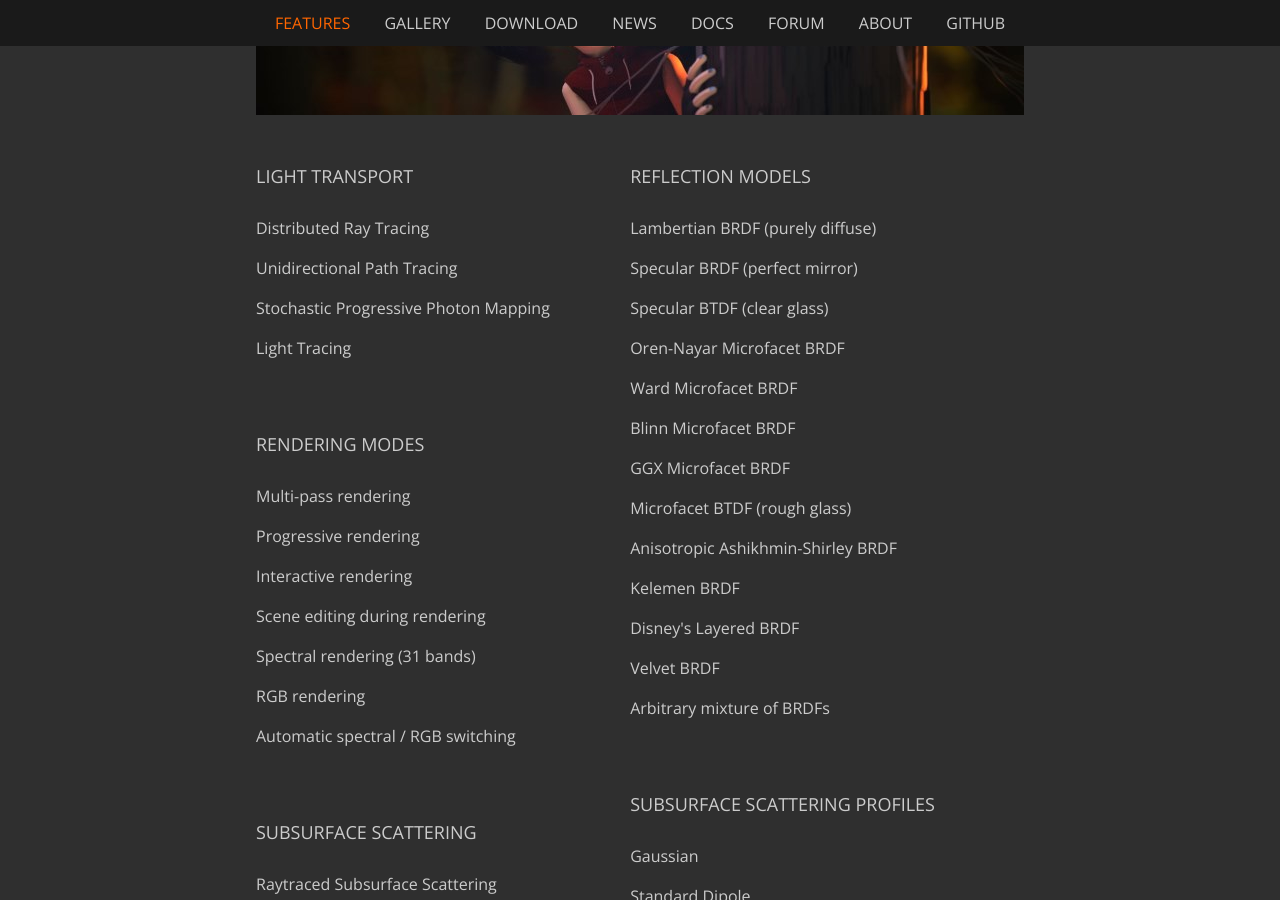
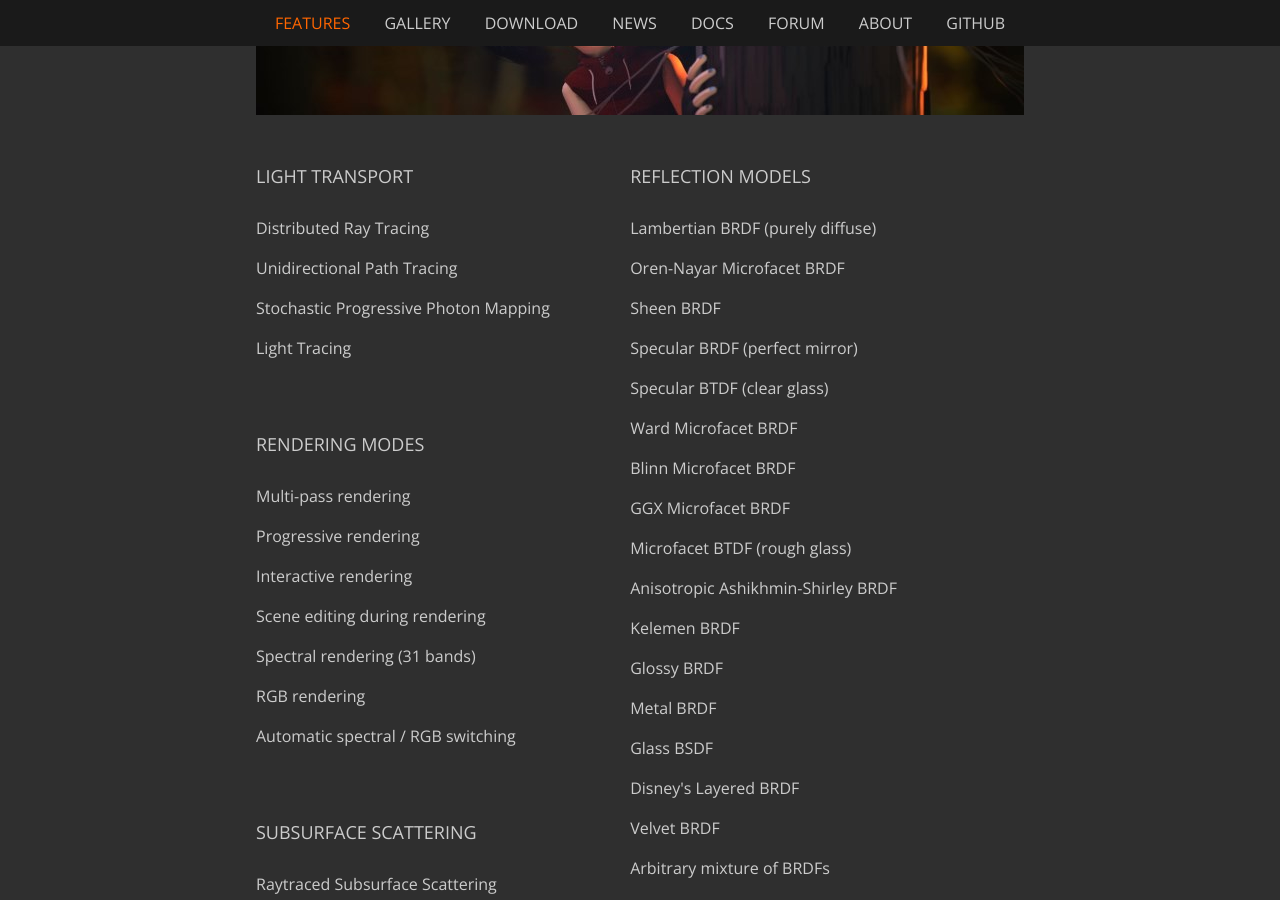
Before and after one commit to appleseedhq/appleseedhq.github.io, a Jekyll site: the page built from features.md, in a window 1280 px wide and 900 px high, scrolled down 660 px. Built offline with Jekyll 4.4.1, drawn with Linux system fonts in a browser that asks for light colours; nearby versions of some CDN libraries.

Commit message:
Updated features for 1.4.0 beta

```diff
--- a/_layouts/features.html
+++ b/_layouts/features.html
@@ -44,15 +44,19 @@
                             <h3>Reflection Models</h3>
                             <ul>
                                 <li>Lambertian BRDF (purely diffuse)</li>
+                                <li>Oren-Nayar Microfacet BRDF</li>
+                                <li>Sheen BRDF</li>
                                 <li>Specular BRDF (perfect mirror)</li>
                                 <li>Specular BTDF (clear glass)</li>
-                                <li>Oren-Nayar Microfacet BRDF</li>
                                 <li>Ward Microfacet BRDF</li>
                                 <li>Blinn Microfacet BRDF</li>
                                 <li>GGX Microfacet BRDF</li>
                                 <li>Microfacet BTDF (rough glass)</li>
                                 <li>Anisotropic Ashikhmin-Shirley BRDF</li>
                                 <li>Kelemen BRDF</li>
+                                <li>Glossy BRDF</li>
+                                <li>Metal BRDF</li>
+                                <li>Glass BSDF</li>
                                 <li>Disney's Layered BRDF</li>
                                 <li>Velvet BRDF</li>
                                 <li>Arbitrary mixture of BRDFs</li>
```
Also changed, not shown: other parts of _layouts/features.html (+1 -0 lines).
